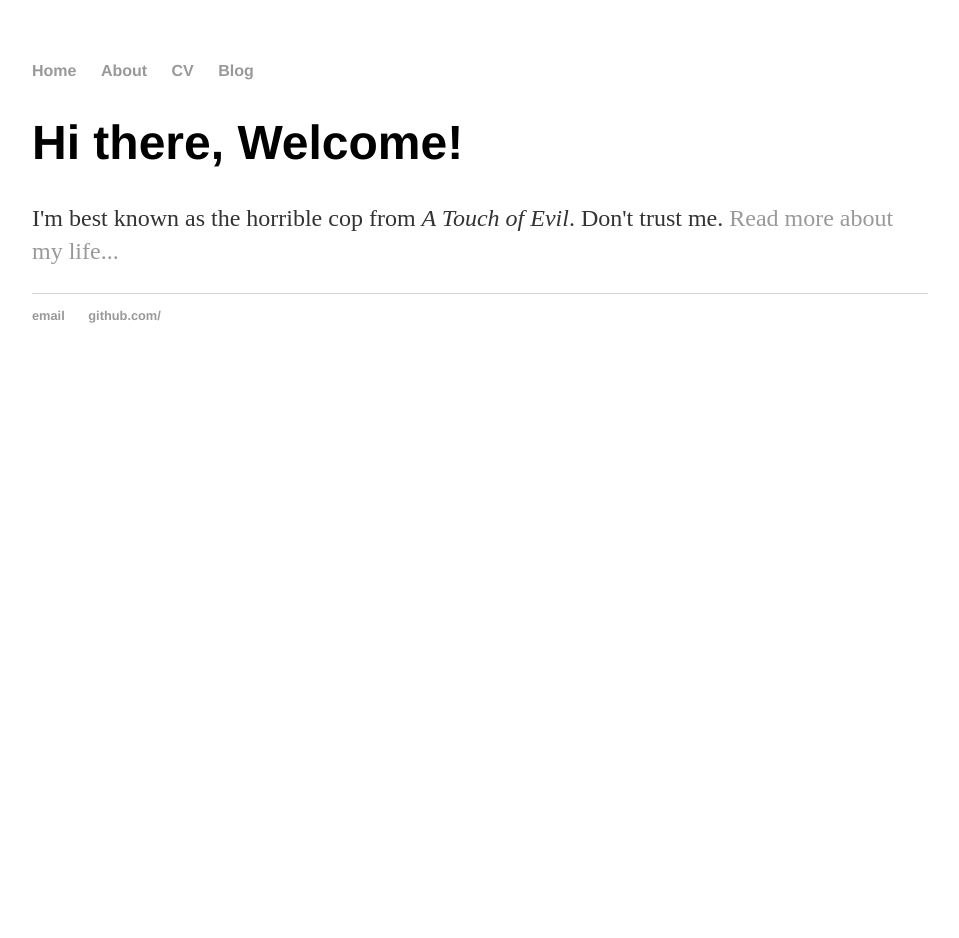
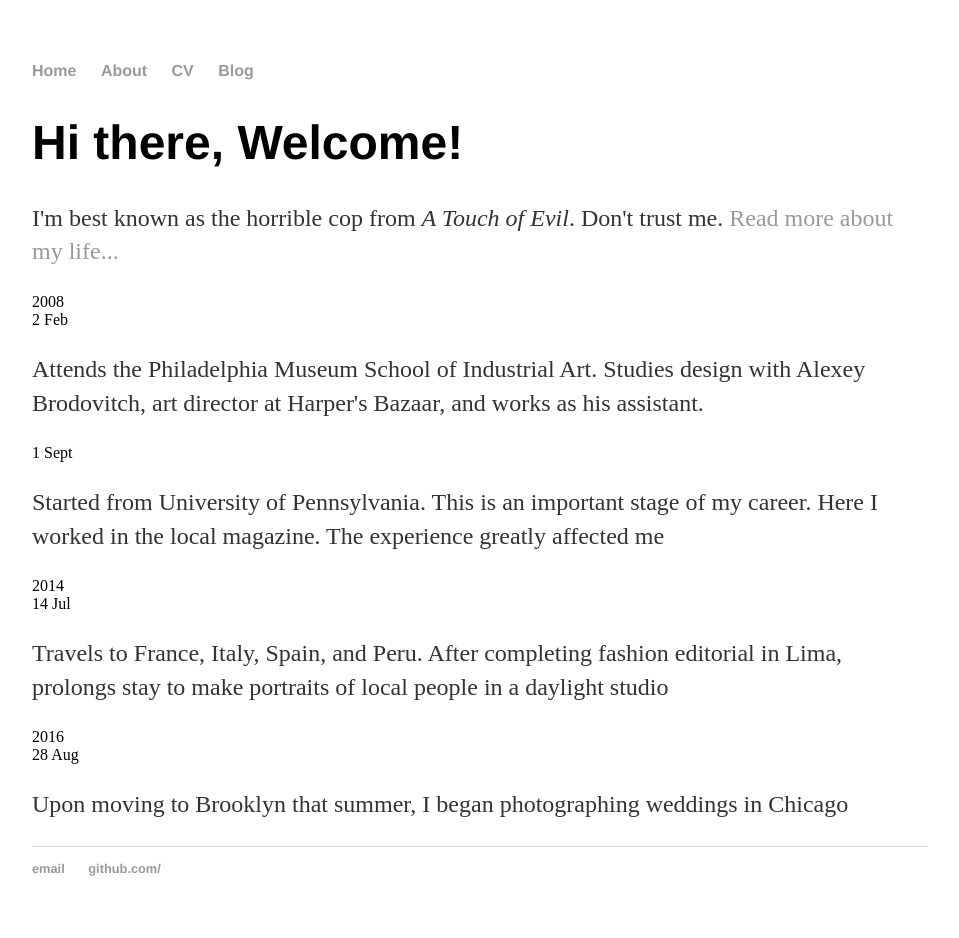
Before and after one commit to honeycoincommunity/www, a Jekyll site: the page built from index.html, in a window 1280 px wide. Shown: the whole page, without its empty margins (160-1119 px from the left). Built offline with Jekyll 4.4.1, drawn with Linux system fonts in a browser that asks for light colours; before the commit the page ends 900 px from its top, so only the background shows below that.

Commit message:
Update index.html

```diff
--- a/index.html
+++ b/index.html
@@ -7,3 +7,63 @@ title: HCC
 			<h1>Hi there, Welcome!</h1>
 			<p>I'm best known as the horrible cop from <em>A Touch of Evil</em>. Don't trust me. <a href="/about">Read more about my life...</a></p>
 		</div>
+
+
+
+<div class="page">
+  <div class="timeline">
+    <div class="timeline__group">
+      <span class="timeline__year">2008</span>
+      <div class="timeline__box">
+        <div class="timeline__date">
+          <span class="timeline__day">2</span>
+          <span class="timeline__month">Feb</span>
+        </div>
+        <div class="timeline__post">
+          <div class="timeline__content">
+            <p>Attends the Philadelphia Museum School of Industrial Art. Studies design with Alexey Brodovitch, art director at Harper's Bazaar, and works as his assistant.</p>
+          </div>
+        </div>
+      </div>
+      <div class="timeline__box">
+        <div class="timeline__date">
+          <span class="timeline__day">1</span>
+          <span class="timeline__month">Sept</span>
+        </div>
+        <div class="timeline__post">
+          <div class="timeline__content">
+            <p>Started from University of Pennsylvania. This is an important stage of my career. Here I worked in the local magazine. The experience greatly affected me</p>
+          </div>
+        </div>
+      </div>
+    </div>
+    <div class="timeline__group">
+      <span class="timeline__year">2014</span>
+      <div class="timeline__box">
+        <div class="timeline__date">
+          <span class="timeline__day">14</span>
+          <span class="timeline__month">Jul</span>
+        </div>
+        <div class="timeline__post">
+          <div class="timeline__content">
+            <p>Travels to France, Italy, Spain, and Peru. After completing fashion editorial in Lima, prolongs stay to make portraits of local people in a daylight studio</p>
+          </div>
+        </div>
+      </div>
+    </div>
+    <div class="timeline__group">
+      <span class="timeline__year">2016</span>
+      <div class="timeline__box">
+        <div class="timeline__date">
+          <span class="timeline__day">28</span>
+          <span class="timeline__month">Aug</span>
+        </div>
+        <div class="timeline__post">
+          <div class="timeline__content">
+            <p>Upon moving to Brooklyn that summer, I began photographing weddings in Chicago</p>
+          </div>
+        </div>
+      </div>
+    </div>
+  </div>
+</div>
```
